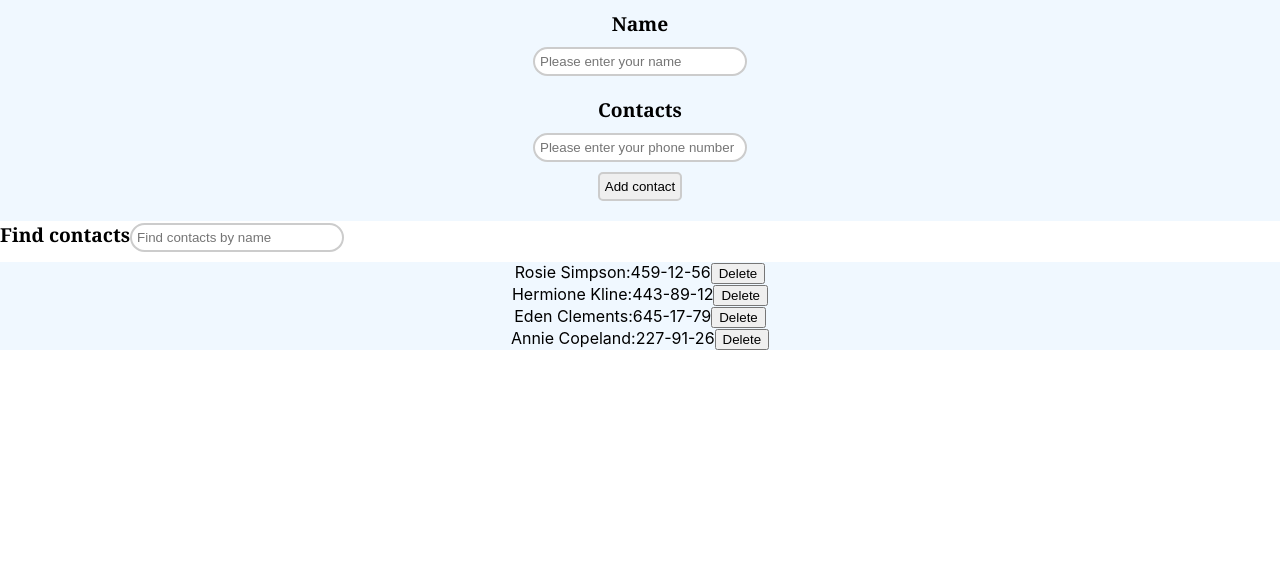
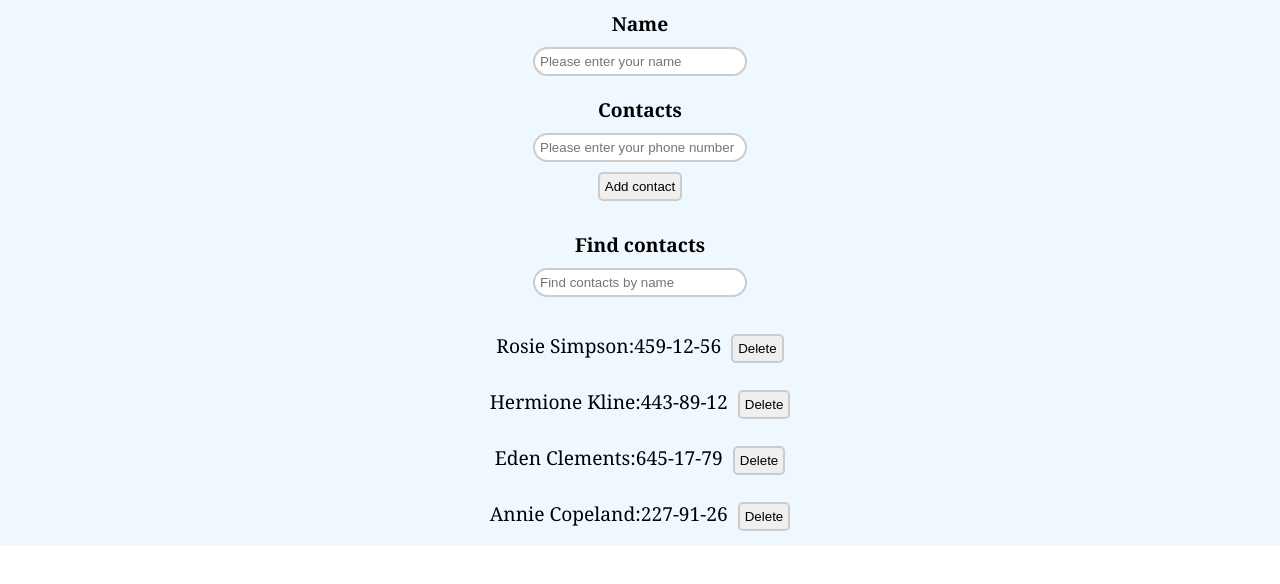
Before and after one commit to marianalevitska/goit-react-hw-02-phonebook, a React (Create React App) app: page / in a window 1280 px wide. Shown: the top 584 px of the page. Built offline with nearby package versions, Linux system fonts and the light colour scheme.

Commit message:
fix styles

```diff
--- a/src/components/Phonebook/ContactList/ContactItem/contactItem.module.css
+++ b/src/components/Phonebook/ContactList/ContactItem/contactItem.module.css
@@ -0,0 +1,24 @@
+.item {
+    padding-bottom: 10px;
+    padding-top: 10px;
+    font-family: Georgia, 'Times New Roman', Times, serif;
+    font-size: 1.2em;
+    font-weight: inherit;
+}
+
+.delete {
+    width: auto;
+    border: solid 2px #ccc;
+    color: black;
+    padding: 5px;
+    border-radius: 5px;
+    margin-bottom: 5px;
+    margin-left: 10px;
+}
+
+.delete:hover,
+.delete:focus {
+    background-color: rgba(201, 57, 57, 0.405);
+    border: solid 2px rgb(206, 24, 24);
+    color: white;
+}
--- a/src/components/Phonebook/Filter/Filter.jsx
+++ b/src/components/Phonebook/Filter/Filter.jsx
@@ -2,7 +2,7 @@ import stl from './filter.module.css';
 
 function Filter({ filter, onFilter }) {
     return (
-        <>
+        <div className={stl.form}>
             <label htmlFor='filter' className={stl.label}>Find contacts</label>
             <input
                 value={filter}
@@ -12,7 +12,7 @@ function Filter({ filter, onFilter }) {
                 className={stl.input}
                 onChange={onFilter}
             />
-        </>
+        </div>
     )
 }
 
--- a/src/components/Phonebook/Filter/filter.module.css
+++ b/src/components/Phonebook/Filter/filter.module.css
@@ -1,7 +1,7 @@
 .form {
     display: flex;
     align-items: center;
-    justify-content: space-between;
+    justify-content: center;
     flex-direction: column;
     padding-bottom: 15px;
     background-color: aliceblue;
```
